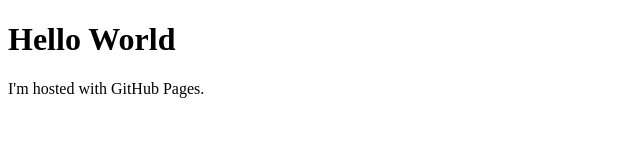
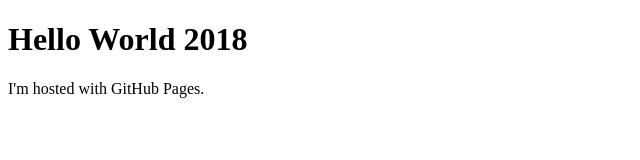
Before and after one commit to nodachi68/nodachi68.github.io, a plain HTML site: page index.html in a window 1280 px wide. Shown: the whole page, without its empty margins (0-640 px from the left). Drawn offline with Linux system fonts and the light colour scheme.

Commit message:
Update index.html

```diff
--- a/index.html
+++ b/index.html
@@ -1,7 +1,7 @@
 <!DOCTYPE html>
 <html>
 <body>
-<h1>Hello World</h1>
+<h1>Hello World 2018</h1>
 <p>I'm hosted with GitHub Pages.</p>
 </body>
 </html>
```
